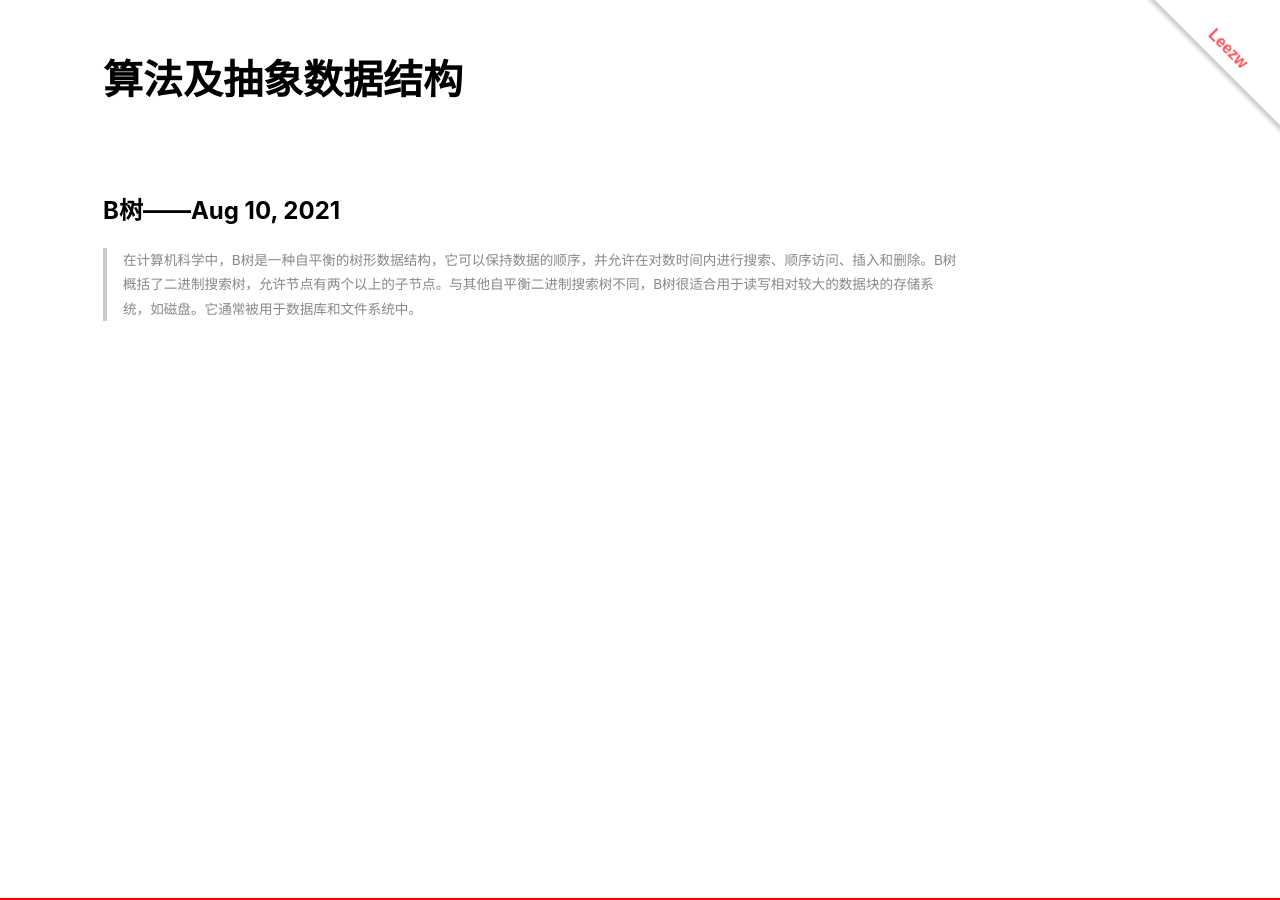
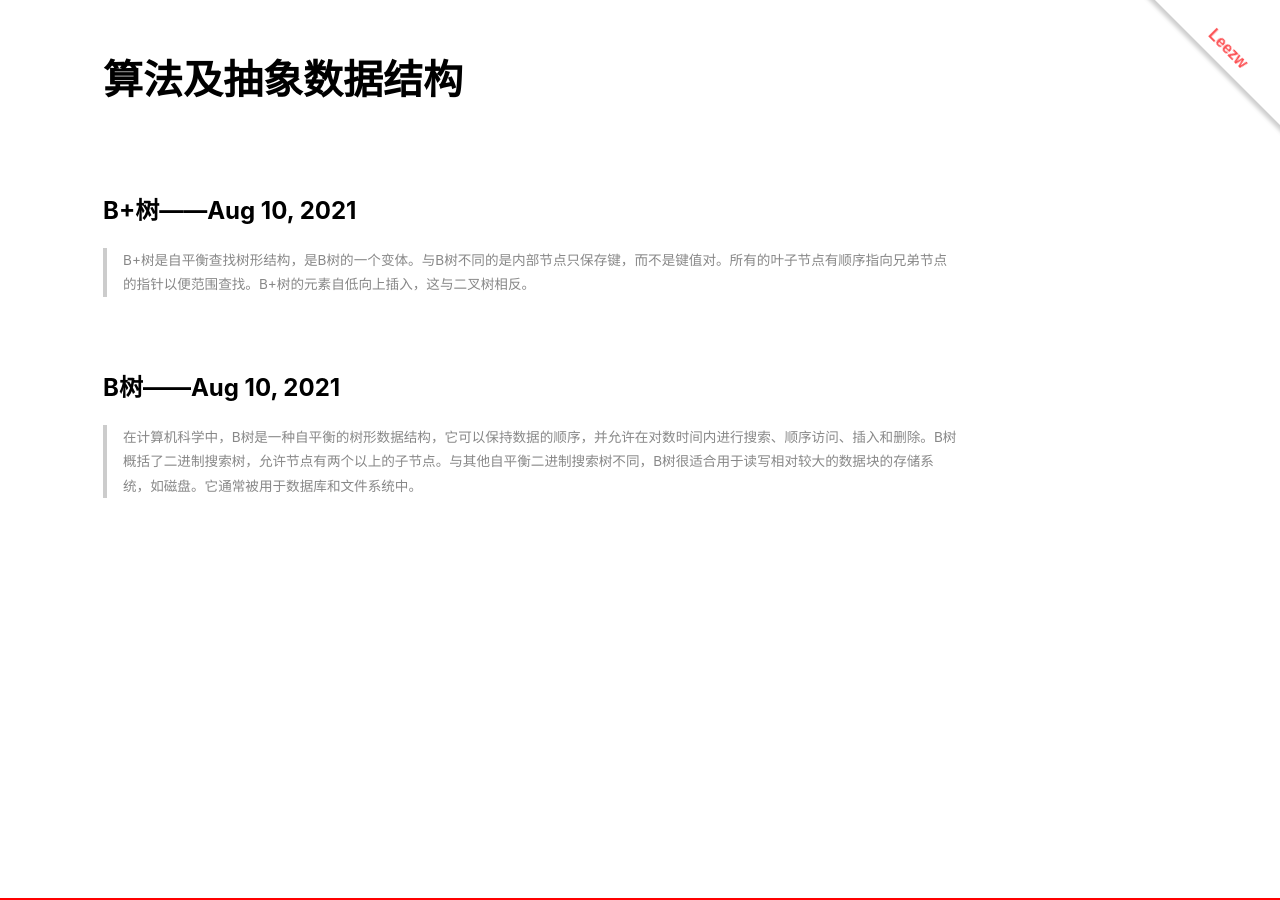
Before and after one commit to quantum-li/quantum-li.github.io, a Jekyll site: the page built from _posts/2021-08-10-algorithm.md, in a window 1280 px wide. Built offline with Jekyll 4.4.1, drawn with Linux system fonts in a browser that asks for light colours; nearby versions of some CDN libraries; a script that is not in the unit is left out.

Commit message:
2021-08-17 10:29:27

```diff
--- /dev/null
+++ b/_article/2021-08-10-B+tree.md
@@ -0,0 +1,20 @@
+---
+title: B+树
+categories:
+- 数据结构
+- algorithm
+description: B+树是自平衡查找树形结构，是B树的一个变体。与B树不同的是内部节点只保存键，而不是键值对。所有的叶子节点有顺序指向兄弟节点的指针以便范围查找。B+树的元素自低向上插入，这与二叉树相反。
+permalink: "/posts/b+tree"
+excerpt: B+树是自平衡查找树形结构，是B树的一个变体。与B树不同的是内部节点只保存键，而不是键值对。所有的叶子节点有顺序指向兄弟节点的指针以便范围查找。B+树的元素自低向上插入，这与二叉树相反。
+---
+
++[Wiki](https://en.wikipedia.org/wiki/B%2B_tree)
+
+| 指标	| 平均 | 最差 |
+| --- | --- | --- |
+| 空间 | $$O(n)$$ | $$O(n)$$ |
+| 搜索 | $$O(log  n)$$ | $$O(log  n + log  L)$$ |
+| 插入 | $$O(log  n)$$ | $$O(M*log  n + log  L)$$ |
+| 删除 | $$O(log  n)$$ | O(M*log  n + log  L) |
+
+B+树是自平衡查找树形结构，是B树的一个变体。与B树不同的是内部节点只保存键，而不是键值对。所有的叶子节点有顺序指向兄弟节点的指针以便范围查找。B+树的元素自低向上插入，这与二叉树相反。
--- a/vercel.json
+++ b/vercel.json
@@ -1,7 +1,8 @@
 
 {
     "routes": [
-      {"src": "/posts/b-tree","dest": "/posts/b-tree.html"},
+      {"src": "/posts/btree","dest": "/posts/btree.html"},
+      {"src": "/posts/b+tree","dest": "/posts/b+tree.html"},
       {"src": "/posts/algorithm","dest": "/posts/algorithm.html"},
       {"src": "/posts/vs-code","dest": "/posts/vs-code.html"},
 
```
Also changed, not shown: _article/2021-08-10-Btree.md (renamed from _article/2021-08-10-B-tree.md, +4 -4 lines).
